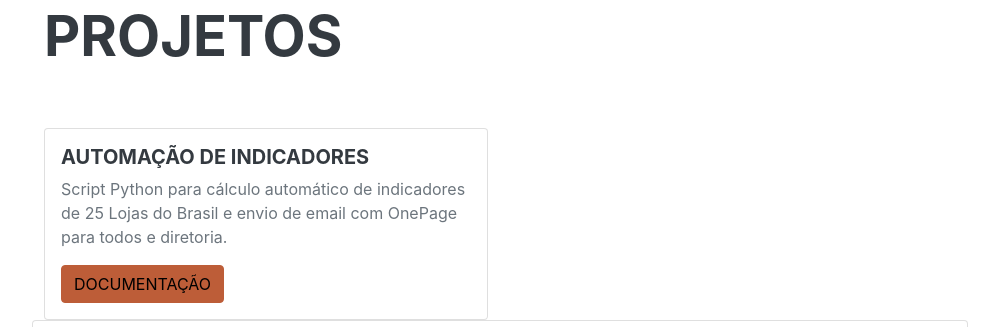
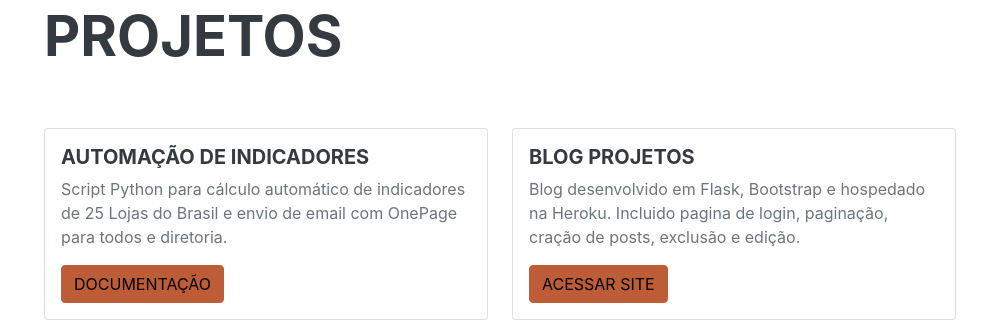
Before and after one commit to DouglasCarvalhoPereira/portifolio, a plain HTML site: page index.html in a window 1280 px wide. Shown: the part 877-1204 px from the top of the page, without its empty margins (276-1275 px from the left). Drawn offline with nearby package versions, Linux system fonts and the light colour scheme; a web font is replaced by a local one.

```diff
--- a/index.html
+++ b/index.html
@@ -73,6 +73,7 @@
                     </div>
                   </div>
                 </div>
+                <div class="col-sm-6" style="margin-top: 10px;">
                 <div class="card">
                     <div class="card-body">
                       <h5 class="card-title">BLOG PROJETOS</h5>
```
